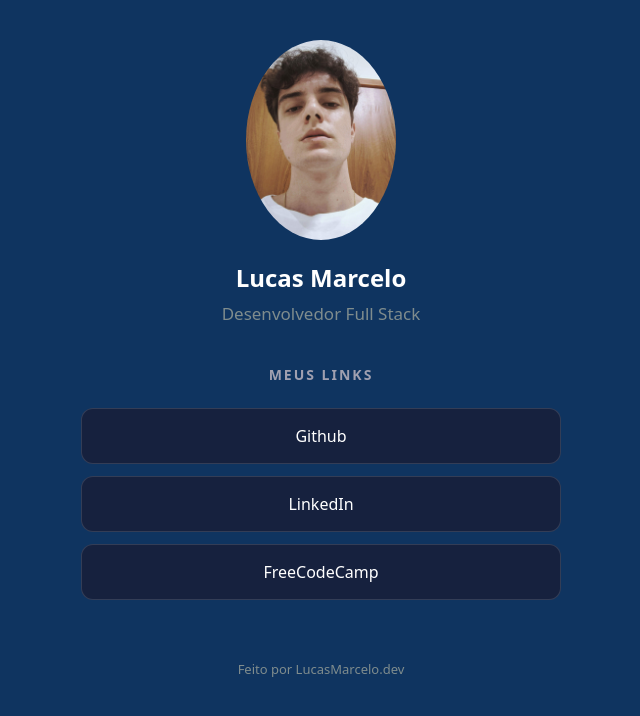
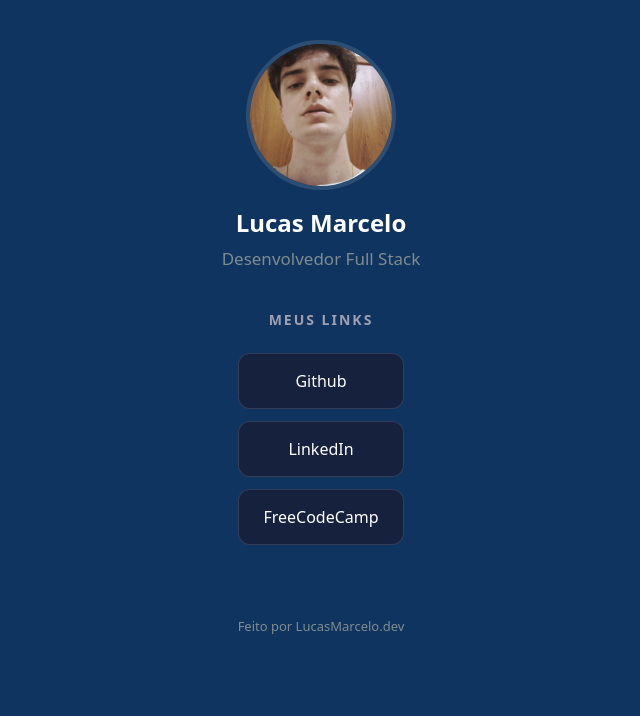
Before and after one commit to luscasmarcelo/devlinks, a plain HTML site: page index.html in a window 1280 px wide. Shown: the whole page, without its empty margins (319-959 px from the left). Drawn offline with Linux system fonts and the light colour scheme.

Commit message:
feat: layout centralizado com flexbox

```diff
--- a/style.css
+++ b/style.css
@@ -18,13 +18,20 @@ body {
     background-color: var(--cor-fundo);
     font-family: system-ui, -apple-system, BlinkMacSystemFont, 'Segoe UI', Roboto, Oxygen, Ubuntu, Cantarell, 'Open Sans', 'Helvetica Neue', sans-serif;
     color: var(--cor-texto);
+    min-height: 100vh;
+    display: flex;
+    flex-direction: column;
+    align-items: center;
     padding: 40px 20px;
 }
 
-header {
-    text-align: center;
+.perfil {
+    display: flex;
+    flex-direction: column;
+    align-items: center;
     margin-bottom: 40px;
-    border-radius: 50px;
+    width: 100%;
+    max-width: 480px;
 }
 
 header img {
@@ -52,7 +59,7 @@ footer {
 
 .conteudo {
     max-width: 480px;
-    margin: 0 auto;;
+    margin: 0 auto;
 }
 
 .links__titulo {
@@ -76,3 +83,9 @@ footer {
     text-align: center;
     font-weight: 500;
 }
+
+.perfil__foto {
+    border: 4px solid var(--cor-borda);
+    width: 150px;
+    height: 150px;
+}
```
